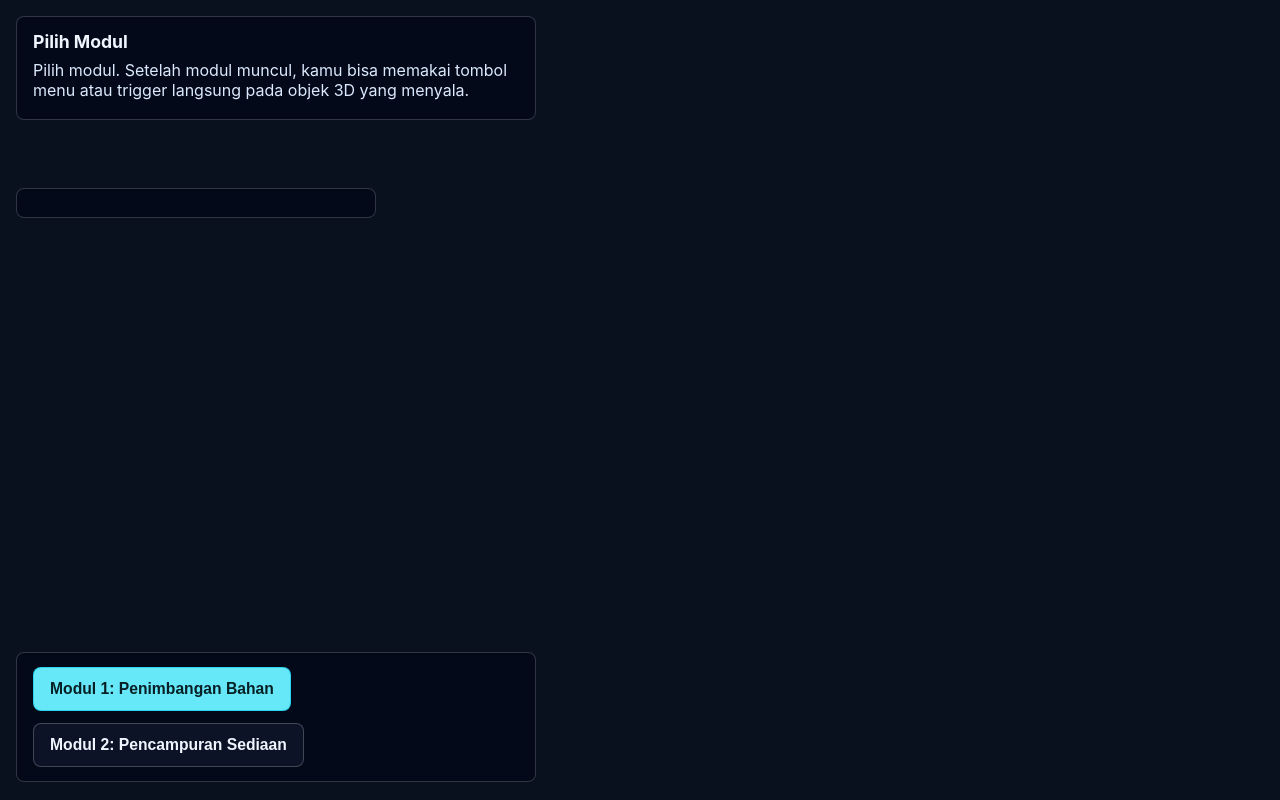
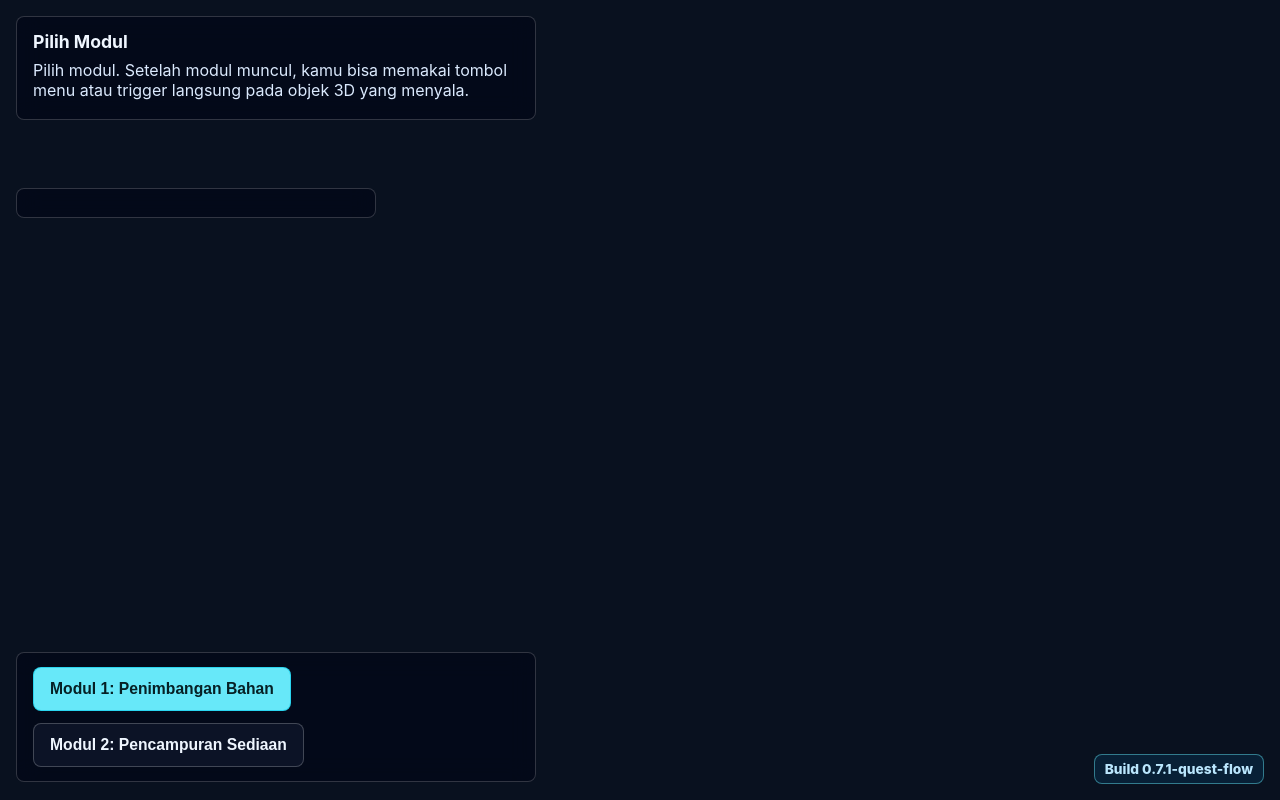
Before and after one commit to farhamzah/pharmacy-mr-lab, a website built with Vite: page index.html in a window 1280 px wide. Both pictures are taken after a click on the button "Desktop Module Demo". Built offline with nearby package versions, Linux system fonts and the light colour scheme.

Commit message:
Add visible build marker and cache headers

```diff
--- a/src/styles.css
+++ b/src/styles.css
@@ -89,6 +89,30 @@ h2 {
   color: #cbd5e1;
   font-size: 1.1rem;
   line-height: 1.55;
+}
+
+.version-badge,
+.build-badge {
+  display: inline-flex;
+  align-items: center;
+  min-height: 30px;
+  margin-top: 12px;
+  border: 1px solid rgba(103, 232, 249, 0.45);
+  border-radius: 8px;
+  padding: 4px 10px;
+  color: #bae6fd;
+  background: rgba(8, 47, 73, 0.55);
+  font-size: 0.86rem;
+  font-weight: 800;
+}
+
+.build-badge {
+  position: fixed;
+  right: 16px;
+  bottom: 16px;
+  z-index: 20;
+  margin: 0;
+  pointer-events: none;
 }
 
 .button-row,
--- a/src/ui/UIManager.ts
+++ b/src/ui/UIManager.ts
@@ -1,4 +1,4 @@
-import { ModuleId } from "../utils/constants";
+import { APP_VERSION, ModuleId } from "../utils/constants";
 import { ModuleResult } from "../assessment/ModuleResult";
 import { ModuleStep } from "../modules/ModuleStep";
 import { DiagnosticReport } from "../diagnostics/WebXRDiagnostics";
@@ -55,6 +55,7 @@ export class UIManager {
         <section class="home-panel">
           <p class="eyebrow">WebXR Demo</p>
           <h1>Mixed Reality Pharmacy Lab</h1>
+          <p class="version-badge">Build ${APP_VERSION}</p>
           <p class="lead">Gunakan Meta Quest Browser untuk mode Mixed Reality.</p>
           <label class="scale-picker">
             <span>Object Scale</span>
@@ -177,6 +178,7 @@ export class UIManager {
   showXROverlay(): void {
     this.root.innerHTML = `
       <div class="xr-overlay">
+        <div class="build-badge">Build ${APP_VERSION}</div>
         <section id="instruction" class="overlay-panel"></section>
         <section id="progress" class="progress-panel"></section>
         <section id="actions" class="action-panel"></section>
--- a/src/utils/constants.ts
+++ b/src/utils/constants.ts
@@ -3,7 +3,7 @@ export const TABLE_STORAGE_KEY = "pharmacy-mr-lab.tables.v1";
 export const TARGET_MASS_GRAMS = 0.5;
 export const MASS_TOLERANCE_GRAMS = 0.005;
 export const TARGET_HOMOGENEITY_PERCENT = 90;
-export const APP_VERSION = "0.4.0-stage-4";
+export const APP_VERSION = "0.7.1-quest-flow";
 export const DEBUG_PERFORMANCE = false;
 
 export type TableRole =
```
Also changed, not shown: vercel.json.
